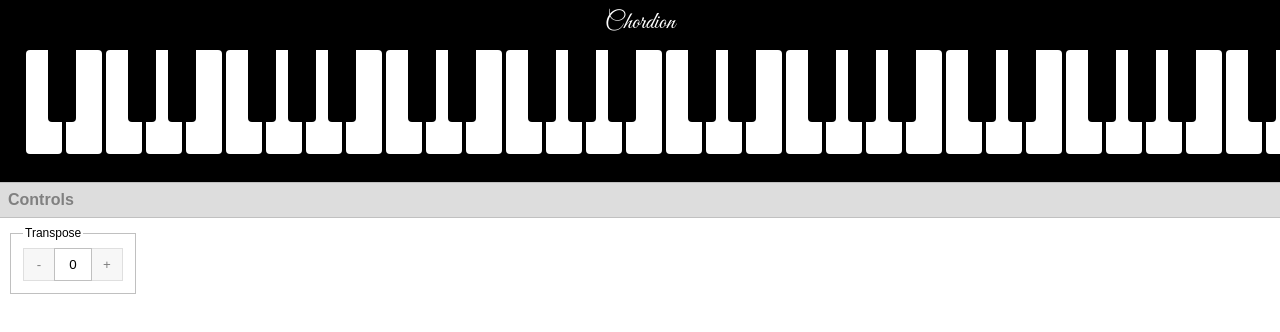
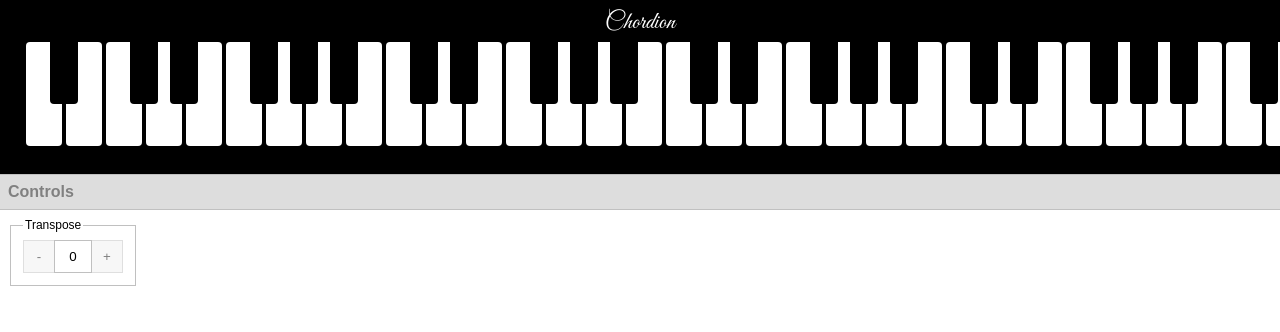
Before and after one commit to M9J/chordion, an Angular app: page / in a window 1280 px wide. Shown: the top 332 px of the page. Built offline with nearby package versions, Linux system fonts and the light colour scheme.

Commit message:
updated build

```diff
--- a/src/app/app.component.scss
+++ b/src/app/app.component.scss
@@ -15,12 +15,13 @@
 }
 
 .chordion-logo {
-  padding: 8px;
+  padding: 8px 8px 0 8px;
   font-size: 24px;
   text-align: center;
   color: white;
   background-color: black;
   font-family: "Great Vibes", sans-serif;
+  user-select: none;
 }
 
 .chordion-header {
--- a/src/app/ui/key/black/black.component.scss
+++ b/src/app/ui/key/black/black.component.scss
@@ -5,13 +5,21 @@
 
 .key-black {
   display: inline-block;
-  width: 28px;
-  height: 72px;
+  width: 24px;
+  height: 60px;
   position: relative;
-  margin-left: -16px;
-  margin-right: -16px;
+  margin-left: -14px;
+  margin-right: -14px;
   z-index: 2;
   border-bottom-left-radius: 4px;
   border-bottom-right-radius: 4px;
   background-color: black;
+  border: 2px solid black;
+  border-top: 0;
+  user-select: none;
 }
+
+.key-black:hover {
+  cursor: pointer;
+  background-color: grey;
+}
--- a/src/app/ui/key/white/white.component.scss
+++ b/src/app/ui/key/white/white.component.scss
@@ -17,4 +17,10 @@
   border-bottom-right-radius: 4px;
   border-top-left-radius: 4px;
   border-top-right-radius: 4px;
+  user-select: none;
 }
+
+.key-white:hover {
+  cursor: pointer;
+  background-color: grey;
+}
```
Also changed, not shown: src/manifest.webmanifest, 5 other files (tests, documents, lock files or other folders).
